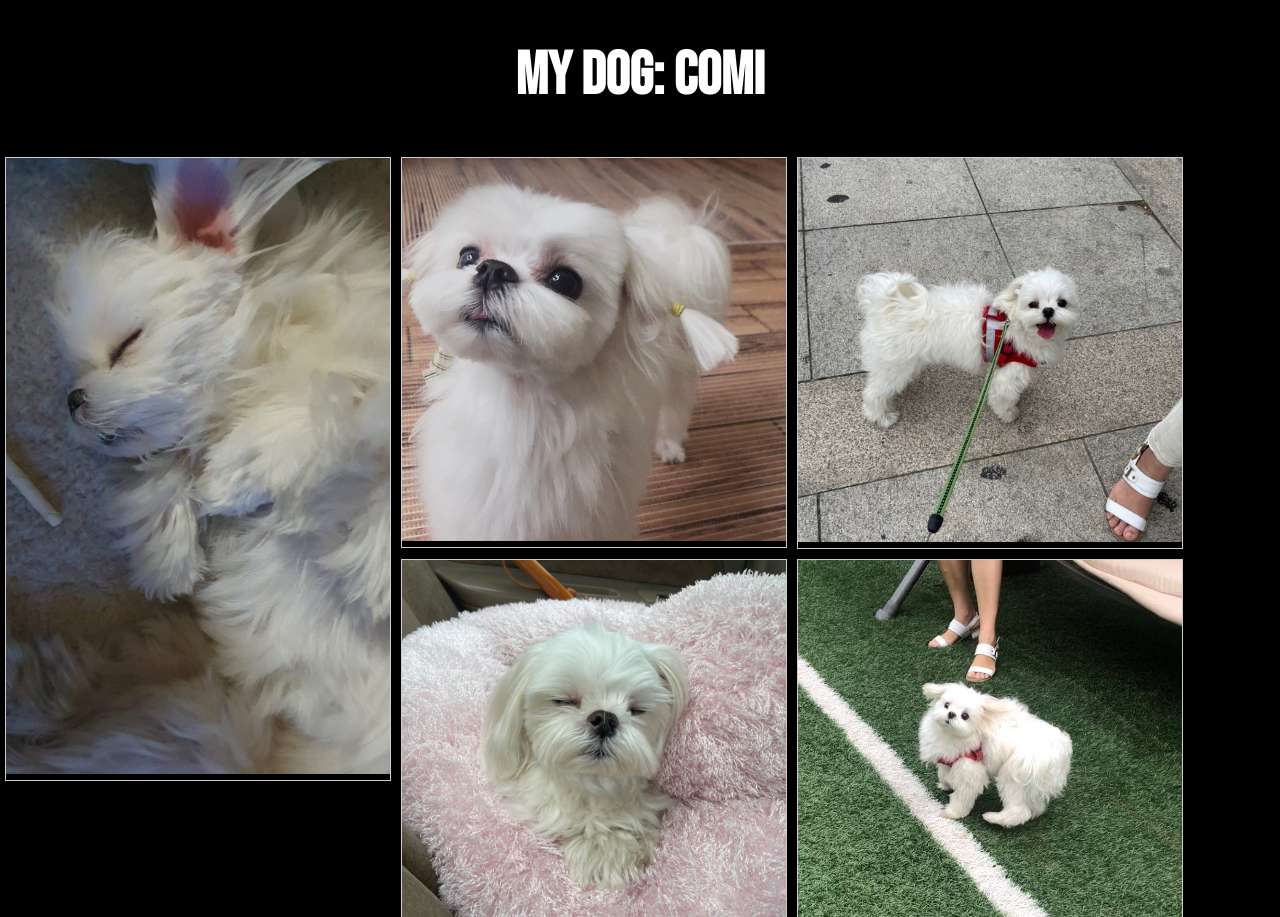
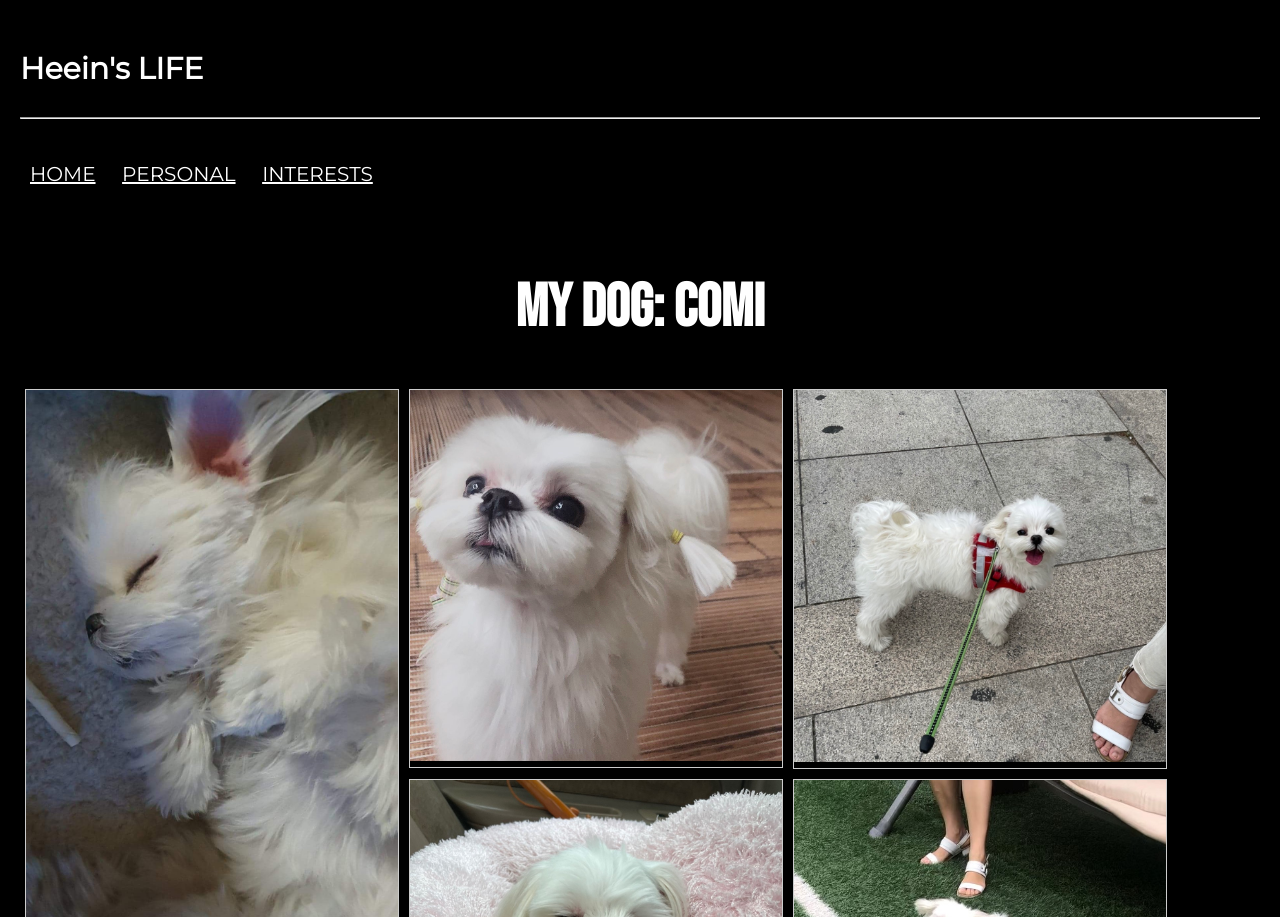
Before and after one commit to hj2118/ideation_website, a plain HTML site: page comi.html in a window 1280 px wide. Shown: the top 917 px of the page. Drawn offline with Linux system fonts and the light colour scheme.

Commit message:
Added personal page and a menu bar at the top

```diff
--- a/page2.html
+++ b/comi.html
@@ -2,8 +2,8 @@
 <html lang="en" dir="ltr">
   <head>
     <meta charset="utf-8">
-    <title>Comi</title>
-    <link rel="stylesheet" href="page2_style.css">
+    <title>Heejin's Life - Comi</title>
+    <link rel="stylesheet" href="comi_style.css">
     <style>
       div.gallery {
         margin: 5px;
@@ -28,6 +28,16 @@
     </style>
   </head>
   <body>
+    <p id= "Title">Heein's LIFE</p>
+    <hr>
+    <div class="navMenu">
+      <p>
+        <a href="home.html">HOME</a>
+        <a href="personal.html">PERSONAL</a>
+        <a href="#">INTERESTS</a>
+      </p>
+    </div>
+
     <h1>My Dog: Comi</h1>
 
     <div class="gallery">
--- /dev/null
+++ b/comi_style.css
@@ -0,0 +1,44 @@
+@import url('https://fonts.googleapis.com/css2?family=Bebas+Neue&family=Montserrat&display=swap');
+
+body {
+  background: black;
+  font-family: 'Montserrat', sans-serif;
+  text-align: center;
+  color: white;
+  font-size: 25px;
+  padding: 20px;
+  margin: 0px;
+}
+
+#Title {
+  font-family: 'Montserrat', sans-serif;
+  font-size: 30px;
+  text-align: left;
+  font-weight: bold;
+}
+
+.navMenu {
+  /* background-color: darkgrey; */
+  /* position: fixed; */
+  width: 100%;
+  height: 100px;
+  display: flex;
+}
+
+.navMenu a, .navMenu a:visited {
+  padding-left: 10px;
+  padding-right: 10px;
+  color: white;
+  font-size: 20px;
+  /* font-weight: bold; */
+}
+
+h1 {
+  font-family: 'Bebas Neue', cursive;
+  font-size: 60px;
+}
+
+p {
+  font_size: 20px;
+  text-align: left;
+}
--- /dev/null
+++ b/home_style.css
@@ -0,0 +1,51 @@
+@import url('https://fonts.googleapis.com/css2?family=Bebas+Neue&family=Montserrat&display=swap');
+body {
+  background: black;
+  font-family: 'Montserrat', sans-serif;
+  text-align: center;
+  color: white;
+  font-size: 25px;
+  padding: 20px;
+  margin: 0px;
+}
+
+#Title {
+  font-family: 'Montserrat', sans-serif;
+  font-size: 30px;
+  text-align: left;
+  font-weight: bold;
+}
+
+#header {
+  font-family: 'Bebas Neue', cursive;
+  font-size: 100px;
+}
+
+#header2 {
+  font-family: 'Montserrat', sans-serif;
+  font-size: 35px;
+}
+
+.navMenu {
+  /* background-color: darkgrey; */
+  /* position: fixed; */
+  width: 100%;
+  height: 100px;
+  display: flex;
+}
+
+.navMenu a, .navMenu a:visited {
+  padding-left: 10px;
+  padding-right: 10px;
+  color: white;
+  font-size: 20px;
+  /* font-weight: bold; */
+}
+
+.menu {
+
+}
+
+a {
+  font-size: 30px;
+}
--- a/page2_style.css
+++ /dev/null
@@ -1,20 +0,0 @@
-@import url('https://fonts.googleapis.com/css2?family=Bebas+Neue&family=Montserrat&display=swap');
-body {
-  background: black;
-  font-family: 'Montserrat', sans-serif;
-  text-align: center;
-  color: white;
-  font-size: 25px;
-  padding: 0px;
-  margin: 0px;
-}
-
-h1 {
-  font-family: 'Bebas Neue', cursive;
-  font-size: 60px;
-}
-
-p {
-  font_size: 20px;
-  text-align: left;
-}
--- /dev/null
+++ b/personal_style.css
@@ -0,0 +1,34 @@
+@import url('https://fonts.googleapis.com/css2?family=Bebas+Neue&family=Montserrat&display=swap');
+
+body {
+  background: black;
+  font-family: 'Montserrat', sans-serif;
+  text-align: center;
+  color: white;
+  font-size: 25px;
+  padding: 20px;
+  margin: 0px;
+}
+
+#Title {
+  font-family: 'Montserrat', sans-serif;
+  font-size: 30px;
+  text-align: left;
+  font-weight: bold;
+}
+
+.navMenu {
+  /* background-color: darkgrey; */
+  /* position: fixed; */
+  width: 100%;
+  height: 100px;
+  display: flex;
+}
+
+.navMenu a, .navMenu a:visited {
+  padding-left: 10px;
+  padding-right: 10px;
+  color: white;
+  font-size: 20px;
+  /* font-weight: bold; */
+}
--- a/style.css
+++ /dev/null
@@ -1,25 +0,0 @@
-@import url('https://fonts.googleapis.com/css2?family=Bebas+Neue&family=Montserrat&display=swap');
-body {
-  background: black;
-  font-family: 'Montserrat', sans-serif;
-  text-align: center;
-  color: white;
-  font-size: 25px;
-  padding: 0px;
-  margin: 0px;
-}
-
-#header {
-  font-family: 'Bebas Neue', cursive;
-  font-size: 100px;
-
-}
-
-#header2 {
-  font-family: 'Bebas Neue', cursive;
-  font-size: 60px;
-}
-
-a {
-  font-size: 30px;
-}
```
Also changed, not shown: home.html (added, +26 -0 lines), index.html (deleted, +0 -14 lines), personal.html (added, +19 -0 lines), comi/comi1.JPG (added), comi/comi2.jpg (added), comi/comi3.jpg (added), comi/comi3.png (added), comi/comi4.jpg (added), comi/comi6.jpg (added), comi/comi7.jpg (added), 2 other files.
